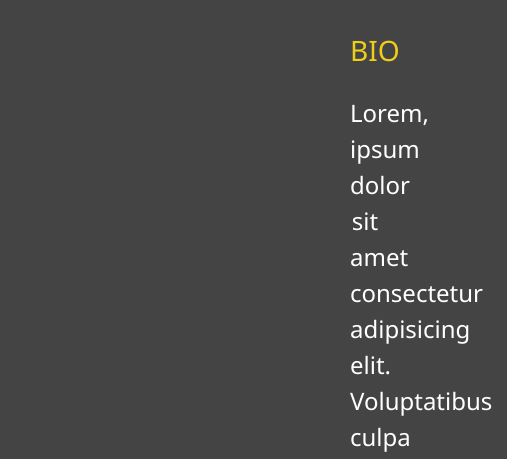
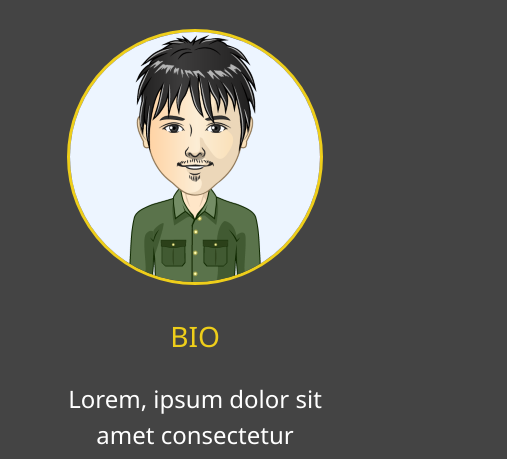
Before and after one commit to Dawson-Taylor/ResponsivePortfolioWebsite, a website: page dist/aboutme.html in a window 390 px wide. Shown: the part 353-812 px from the top of the page, 507 px wide, since content can reach past the window. Drawn offline with Linux system fonts and the light colour scheme.

Commit message:
modified the mobile scss code to be responsive

```diff
--- a/scss/_mobile.scss
+++ b/scss/_mobile.scss
@@ -47,6 +47,16 @@
         height: 150px;
       }
     }
+
+    .about-info {
+      grid-template-areas: 'bioimage'
+      'bio'
+      'job1'
+      'job2'
+      'job3';
+
+      grid-template-columns: 1fr;
+    }
 }
 
 // Smartphones
```
Also changed, not shown: dist/css/main.css.
